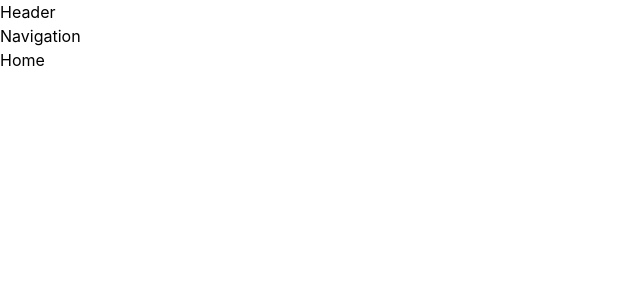
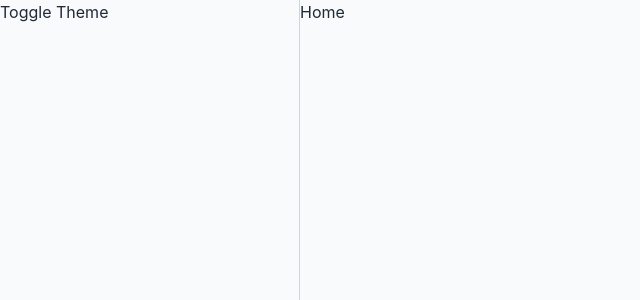
Before and after one commit to lianabisuna/vue-ui-collection, a Vue app: page / in a window 1280 px wide. Shown: the top 300 px of the page, without its empty margins (0-640 px from the left). Built offline with nearby package versions, Linux system fonts and the light colour scheme.

Commit message:
Add dark mode - Add package @vueuse/core

```diff
--- a/package.json
+++ b/package.json
@@ -9,6 +9,7 @@
     "preview": "vite preview"
   },
   "dependencies": {
+    "@vueuse/core": "^9.13.0",
     "vue": "^3.2.45",
     "vue-router": "^4.1.6"
   },
--- a/src/components/TheNavigation.vue
+++ b/src/components/TheNavigation.vue
@@ -1,10 +1,17 @@
 <script lang="ts" setup>
+import { useDark, useToggle } from '@vueuse/core'
 
+const isDark = useDark()
+const toggleDark = useToggle(isDark)
 </script>
 
 <template>
-  <aside>
-    <h1>Navigation</h1>
+  <aside class="flex flex-col overflow-hidden w-[300px] h-screen border-r border-gray-300 dark:border-gray-600 justify-between">
+    <ul>
+      <li>
+        <button @click="toggleDark()">Toggle Theme</button>
+      </li>
+    </ul>
   </aside>
 </template>
 
--- a/src/layouts/TheLayoutDashboard.vue
+++ b/src/layouts/TheLayoutDashboard.vue
@@ -1,12 +1,12 @@
 <script lang="ts" setup>
-import Header from '../components/TheHeader.vue';
+// import Header from '../components/TheHeader.vue';
 import Navigation from '../components/TheNavigation.vue';
 </script>
 
 <template>
-  <div>
-    <Header />
-    <main>
+  <div class="flex flex-col bg-gray-50 dark:bg-gray-700 text-gray-800 dark:text-gray-200 h-screen overflow-hidden select-none">
+    <!-- <Header /> -->
+    <main class="flex">
       <Navigation/>
       <div>
         <slot></slot>
--- a/tailwind.config.cjs
+++ b/tailwind.config.cjs
@@ -1,5 +1,6 @@
 /** @type {import('tailwindcss').Config} */
 module.exports = {
+  darkMode: 'class',
   content: [
     "./index.html",
     "./src/**/*.{vue,js,ts,jsx,tsx}",
```
Also changed, not shown: 1 other file (tests, documents, lock files or other folders).
